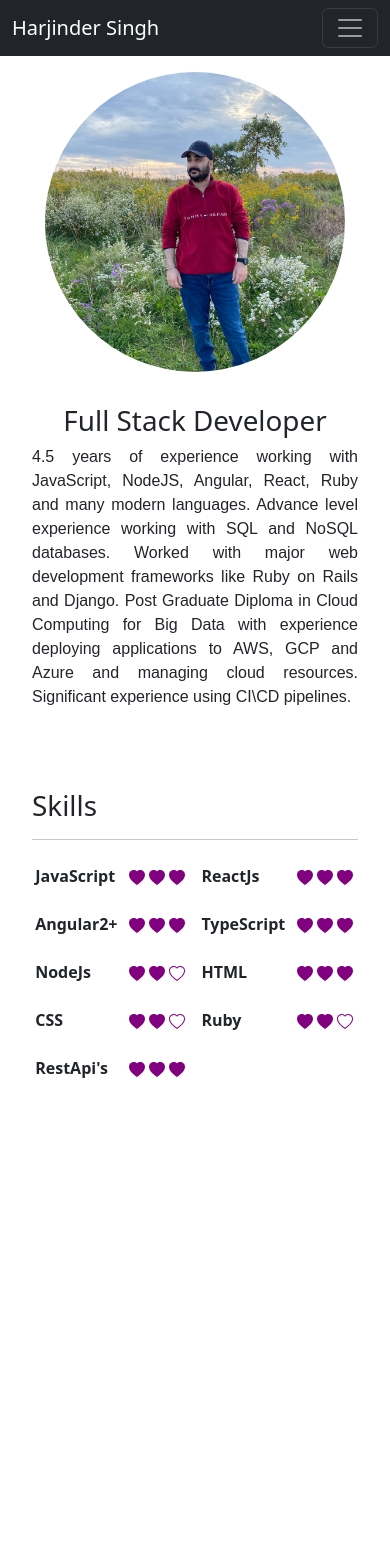
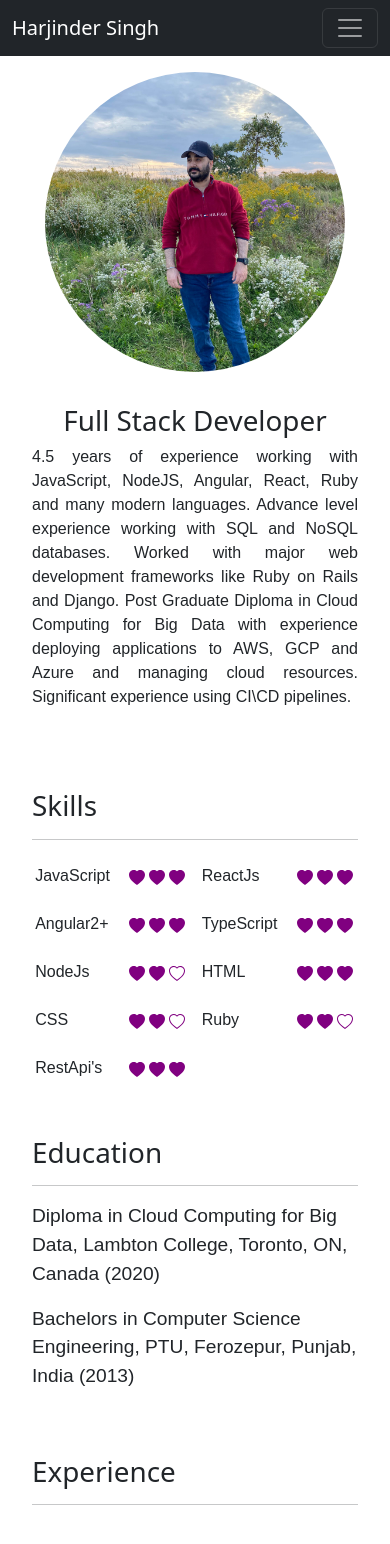
Before and after one commit to harjinder-singh/resume, a React (Create React App) app: page / in a window 390 px wide. Shown: the top 1544 px of the page. Before the commit the page ends 1136 px from the top, so only its background shows below. Built offline with nearby package versions, Linux system fonts and the light colour scheme.

Commit message:
Added Education Section

```diff
--- a/src/App.js
+++ b/src/App.js
@@ -5,14 +5,18 @@ import './App.css';
 import Header from './Components/Header/Header';
 import AboutMe from './Components/AboutMe/AboutMe';
 import Skills from './Components/Skills/Skills';
+import Education from './Components/Education/Education';
+import Experience from './Components/Experience/Experience';
 
 function App() {
   return (
     <Fragment>
       <Header></Header>
       <div className='main'>
-        <AboutMe></AboutMe>
-        <Skills></Skills>
+        <AboutMe />
+        <Skills />
+        <Education />
+        <Experience />
       </div>
     </Fragment>
   );
--- a/src/Components/AboutMe/AboutMe.css
+++ b/src/Components/AboutMe/AboutMe.css
@@ -1,4 +1,4 @@
-.profile-container {
+.profile-section {
     display: flex;
 }
 
@@ -26,7 +26,7 @@
 
 @media screen and (max-width: 900px){
 
-    .profile-container {
+    .profile-section {
         flex-direction: column;
         align-items: center;
     }
@@ -48,7 +48,7 @@
 
 @media screen and (max-width: 767px){
 
-    .profile-container {
+    .profile-section {
         flex-direction: column;
         align-items: center;
     }
--- a/src/Components/AboutMe/AboutMe.js
+++ b/src/Components/AboutMe/AboutMe.js
@@ -3,13 +3,13 @@ import './AboutMe.css';
 
 const AboutMe = () => {
     return (
-        <div className="profile-container" id="aboutMe">
+        <section className="profile-section" id="aboutMe">
             <img src={profile} alt="Harjinder's pic" className="profile-pic"/>
             <div className="bio">
                 <h1>Full Stack Developer</h1>
                 <p className="bio-detail">4.5 years of experience working with JavaScript, NodeJS, Angular, React, Ruby and many modern languages. Advance level experience working with SQL and NoSQL databases. Worked with major web development frameworks like Ruby on Rails and Django. Post Graduate Diploma in Cloud Computing for Big Data with experience deploying applications to AWS, GCP and Azure and managing cloud resources. Significant experience using CI\CD pipelines.</p>
             </div>
-        </div>
+        </section>
     )
 }
 
--- /dev/null
+++ b/src/Components/Education/Education.css
@@ -0,0 +1,27 @@
+.education-section{
+    margin-top: 2rem;
+}
+
+.education-content {
+    font-family: sans-serif;
+    font-size: larger;
+    font-weight: 500;
+}
+
+@media screen and (max-width: 900px){
+
+    .education-section{
+        margin-top: 0;
+        padding: 1rem;
+    }
+
+}
+
+@media screen and (max-width: 767px){
+
+    .education-section{
+        margin: 1rem;
+        padding: 1rem;
+    }
+
+}
--- /dev/null
+++ b/src/Components/Education/Education.js
@@ -0,0 +1,16 @@
+import './Education.css';
+
+const Education = () => {
+    return (
+        <section className="education-section" id="education">
+            <h1>Education</h1>
+            <hr />
+            <div className="education-content">
+                <p>Diploma in Cloud Computing for Big Data, Lambton College, Toronto, ON, Canada (2020)</p>
+                <p>Bachelors in Computer Science Engineering, PTU, Ferozepur, Punjab, India (2013)</p>
+            </div>
+        </section>
+    )
+}
+
+export default Education;
--- /dev/null
+++ b/src/Components/Experience/Experience.css
@@ -0,0 +1,27 @@
+.experience-section{
+    margin-top: 2rem;
+}
+
+.experience-content {
+    font-family: sans-serif;
+    font-size: larger;
+    font-weight: 500;
+}
+
+@media screen and (max-width: 900px){
+
+    .experience-section{
+        margin-top: 0;
+        padding: 1rem;
+    }
+
+}
+
+@media screen and (max-width: 767px){
+
+    .experience-section{
+        margin: 1rem;
+        padding: 1rem;
+    }
+
+}
--- /dev/null
+++ b/src/Components/Experience/Experience.js
@@ -0,0 +1,15 @@
+import './Experience.css';
+
+const Experience = () => {
+    return (
+        <section className="experience-section" id="experience">
+            <h1>Experience</h1>
+            <hr />
+            <div className="experience-content">
+
+            </div>
+        </section>
+    )
+}
+
+export default Experience;
--- a/src/Components/Skill/Skill.css
+++ b/src/Components/Skill/Skill.css
@@ -7,8 +7,9 @@
 }
 
 .skill-label {
-    font-weight: bold;
-    font-size: 1.5rem;
+    font-family: sans-serif;
+    font-weight: 500;
+    font-size: larger;
     margin: 0;
 }
 
@@ -20,10 +21,6 @@
 @media screen and (max-width: 900px) {
     span > svg {
         transform: scale(1.5)
-    }
-
-    .skill-label {
-        font-size: 1.3rem;
     }
 
     .skill {
```
